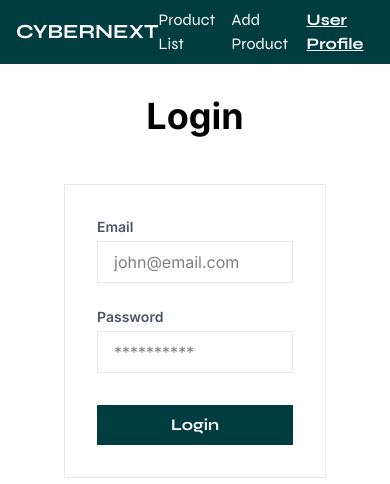
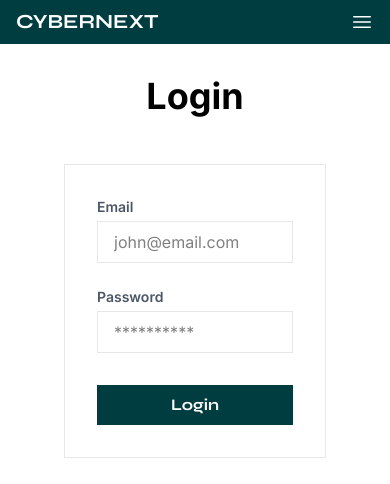
Before and after one commit to giadantioco/cybernext, a Next.js app: page /login in a window 390 px wide. Shown: the top 484 px of the page. Built offline with nearby package versions, Linux system fonts and the light colour scheme.

Commit message:
feat: nav responsive menu

```diff
--- /dev/null
+++ b/components/CloseIcon.tsx
@@ -0,0 +1,25 @@
+import React from "react";
+
+interface CloseIconProps {
+  className?: string;
+}
+
+export default function CloseIcon({ className }: CloseIconProps) {
+  return (
+    <svg
+      className={className}
+      fill="none"
+      strokeWidth="1.5"
+      stroke="currentColor"
+      viewBox="0 0 24 24"
+      xmlns="http://www.w3.org/2000/svg"
+      aria-hidden="true"
+    >
+      <path
+        strokeLinecap="round"
+        strokeLinejoin="round"
+        d="M6 18 18 6M6 6l12 12"
+      ></path>
+    </svg>
+  );
+}
--- a/components/Header.tsx
+++ b/components/Header.tsx
@@ -2,11 +2,19 @@
 
 import Link from "next/link";
 import { usePathname } from "next/navigation";
+import { useState } from "react";
 import { labels } from "../data/labels";
+import MenuIcon from "./MenuIcon";
+import CloseIcon from "./CloseIcon";
 
 interface MenuItem {
   name: string;
   path: string;
+}
+
+interface NavLinksProps {
+  className: string;
+  onLinkClick?: () => void;
 }
 
 const menuList: MenuItem[] = [
@@ -24,19 +32,17 @@ const menuList: MenuItem[] = [
   },
 ];
 
-const Navbar = () => {
+const NavLinks = ({ className, onLinkClick }: NavLinksProps) => {
   const pathname = usePathname();
   return (
-    <nav className="flex items-center justify-between py-2 px-4 bg-petrol font-syne text-white">
-      <Link href="/">
-        <h1 className="font-bold text-xl">{labels.navLogoTitle}</h1>
-      </Link>
-      <ul className="flex gap-4">
+    <ul className={className}>
       {menuList.map((item, index) => (
         <li key={index}>
           <Link
             href={item.path}
-              className={`flex items-center ${pathname === item.path ? "font-bold underline" : ""
+            onClick={onLinkClick}
+            className={`text-right hover:underline ${
+              pathname === item.path ? "font-bold underline" : ""
             }`}
           >
             {item.name}
@@ -44,8 +50,40 @@ const Navbar = () => {
         </li>
       ))}
     </ul>
-    </nav>
   );
 };
 
-export default Navbar;
+const Header = () => {
+  const [isOpen, setIsOpen] = useState(false);
+
+  return (
+    <header className="bg-petrol font-syne text-white">
+      <nav className="flex items-center justify-between py-2 px-4">
+        <Link href="/">
+          <span className="font-bold text-xl">{labels.navLogoTitle}</span>
+        </Link>
+
+        <NavLinks className="hidden md:flex gap-4" />
+
+        <button
+          type="button"
+          onClick={() => setIsOpen((prev) => !prev)}
+          className="md:hidden"
+          aria-label={labels.navToggleMenu}
+          aria-expanded={isOpen}
+        >
+          {isOpen ? (
+            <CloseIcon className="w-6 h-6" />
+          ) : (
+            <MenuIcon className="w-6 h-6" />
+          )}
+        </button>
+      </nav>
+      {isOpen && (
+        <NavLinks className="flex md:hidden flex-col items-end gap-4 px-4" />
+      )}
+    </header>
+  );
+};
+
+export default Header;
--- /dev/null
+++ b/components/MenuIcon.tsx
@@ -0,0 +1,25 @@
+import React from "react";
+
+interface MenuIconProps {
+  className?: string;
+}
+
+export default function MenuIcon({ className }: MenuIconProps) {
+  return (
+    <svg
+      className={className}
+      fill="none"
+      strokeWidth="1.5"
+      stroke="currentColor"
+      viewBox="0 0 24 24"
+      xmlns="http://www.w3.org/2000/svg"
+      aria-hidden="true"
+    >
+      <path
+        strokeLinecap="round"
+        strokeLinejoin="round"
+        d="M3.75 6.75h16.5M3.75 12h16.5m-16.5 5.25h16.5"
+      ></path>
+    </svg>
+  );
+}
--- a/data/labels.js
+++ b/data/labels.js
@@ -4,6 +4,7 @@ export const labels = {
   productList: "Product List",
   navAddProduct: "Add Product",
   navLogin: "User Profile",
+  navToggleMenu: "Toggle menu",
 
   //Titles
   titleAddform: "Add Product",
```
Lines whose indentation alone changed are shown as unchanged.
